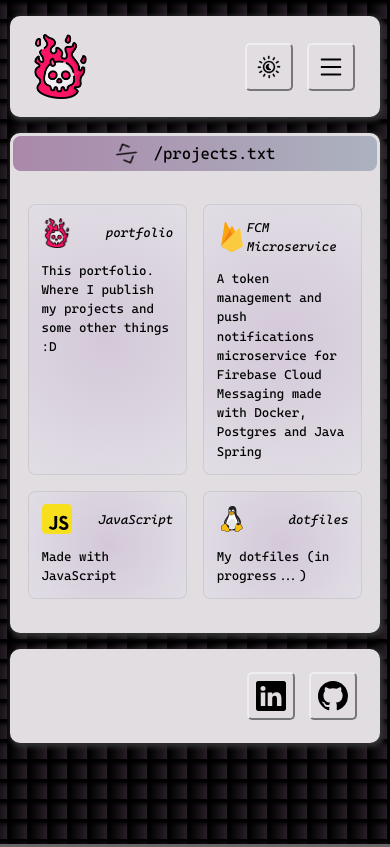
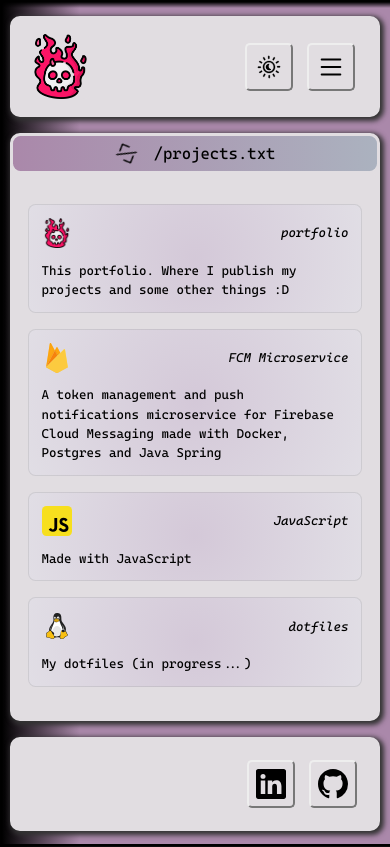
Before and after one commit to sstefanofm/sstefanofm.github.io, a React (Create React App) app: page / in a window 390 px wide. Built offline with nearby package versions, Linux system fonts and the light colour scheme.

Commit message:
responsive projects

```diff
--- a/src/pages/Projects/Projects.css
+++ b/src/pages/Projects/Projects.css
@@ -8,3 +8,9 @@
 .Projects__Title {
   font-size: 1.2em;
 }
+
+@media screen and (max-width: 400px) {
+  .Projects {
+    grid-template-columns: repeat(1, 1fr);
+  }
+}
```
